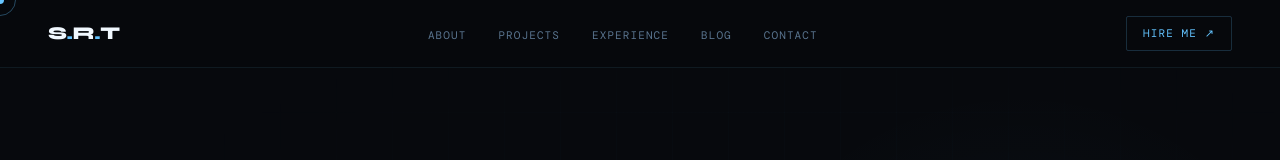
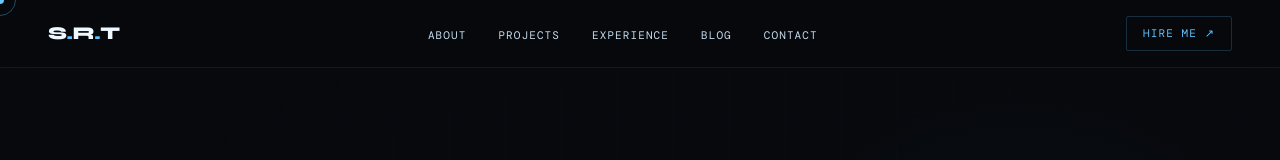
Before and after one commit to stanik0n/nextjs-portfolio, a Next.js app: page / in a window 1280 px wide. Shown: the top 160 px of the page. Built offline with nearby package versions, Linux system fonts and the light colour scheme; a web font is replaced by a local one.

Commit message:
Brighten nav menu link color

```diff
--- a/components/Nav.tsx
+++ b/components/Nav.tsx
@@ -43,9 +43,9 @@ export default function Nav() {
             <a
               href={l.href}
               className="font-mono text-[11px] uppercase tracking-widest transition-colors duration-200"
-              style={{ color: "var(--muted)" }}
+              style={{ color: "var(--text)" }}
               onMouseEnter={e => (e.currentTarget.style.color = "var(--accent)")}
-              onMouseLeave={e => (e.currentTarget.style.color = "var(--muted)")}
+              onMouseLeave={e => (e.currentTarget.style.color = "var(--text)")}
             >
               {l.label}
             </a>
```
